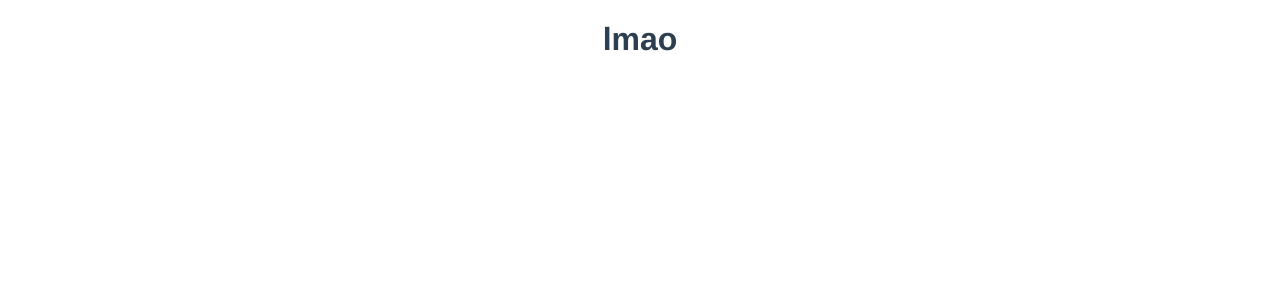
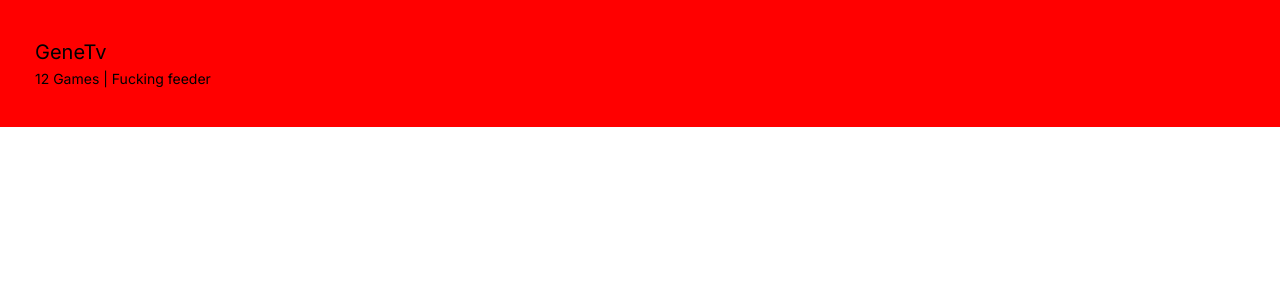
Before and after one commit to GeneTv/ow-match-tracker, a Vue app: page / in a window 1280 px wide. Shown: the top 300 px of the page. Built offline with nearby package versions, Linux system fonts and the light colour scheme.

Commit message:
Slowly a layout starts getting visible

```diff
--- a/src/App.vue
+++ b/src/App.vue
@@ -3,24 +3,16 @@
 </template>
 
 <style lang="scss">
-#app {
-  font-family: Avenir, Helvetica, Arial, sans-serif;
-  -webkit-font-smoothing: antialiased;
-  -moz-osx-font-smoothing: grayscale;
-  text-align: center;
-  color: #2c3e50;
+@import url('https://fonts.googleapis.com/css2?family=Inter:wght@100;400;500&display=swap');
+* {
+  box-sizing: border-box;
+  margin: 0;
+  padding: 0;
 }
-
-#nav {
-  padding: 30px;
-
-  a {
-    font-weight: bold;
-    color: #2c3e50;
-
-    &.router-link-exact-active {
-      color: #42b983;
-    }
-  }
+:root {
+  font-size: 8px;
+}
+html {
+  font-family: 'Inter', sans-serif;
 }
 </style>
--- /dev/null
+++ b/src/styles/Overview.scss
@@ -0,0 +1,17 @@
+.header__profile {
+  background-color: red;
+  padding: 40px 35px;
+}
+
+.profile__user {
+  max-width: fit-content;
+}
+
+.user__name {
+  font-size: 2.5rem;
+  margin-bottom: .75rem;
+}
+
+.user__games-count {
+  font-size: 1.75rem;
+}
--- a/src/views/Overview.vue
+++ b/src/views/Overview.vue
@@ -1,5 +1,19 @@
+<style src="@/styles/Overview.scss" lang="scss" scoped></style>
 <template>
-  <h1>lmao</h1>
+  <div>
+    <header class="header__profile">
+      <div class="profile__user">
+        <p class="user__name">GeneTv</p>
+        <p class="user__games-count">12 Games | Fucking feeder</p>
+      </div>
+    </header>
+
+    <main class="main-content">
+
+
+
+    </main>
+  </div>
 </template>
 
 <script>
```
